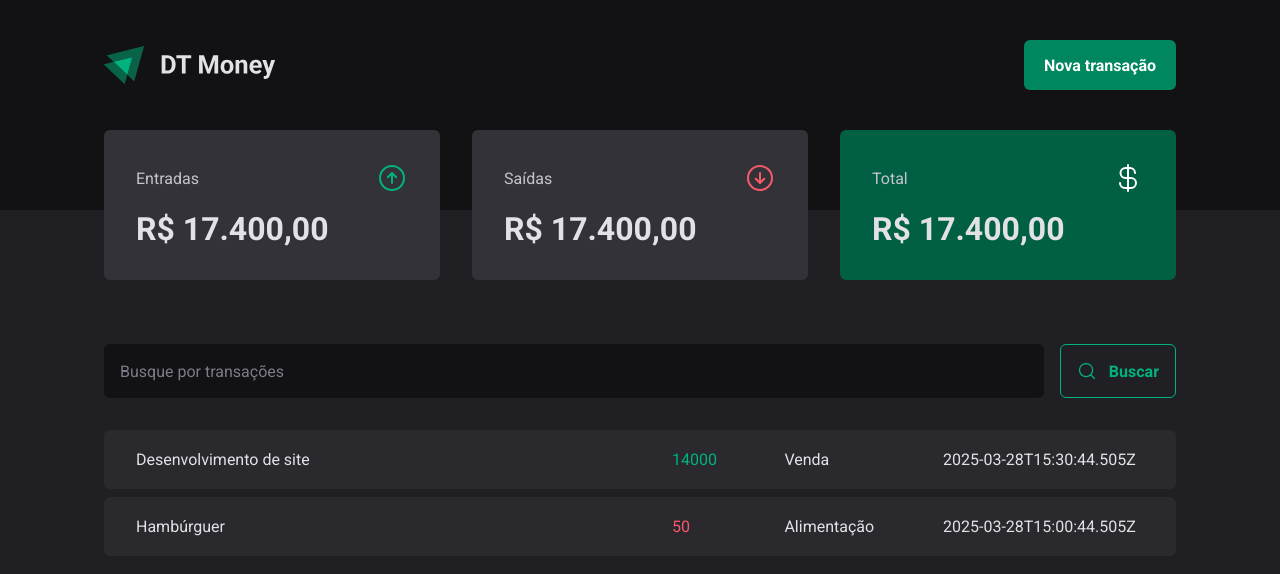
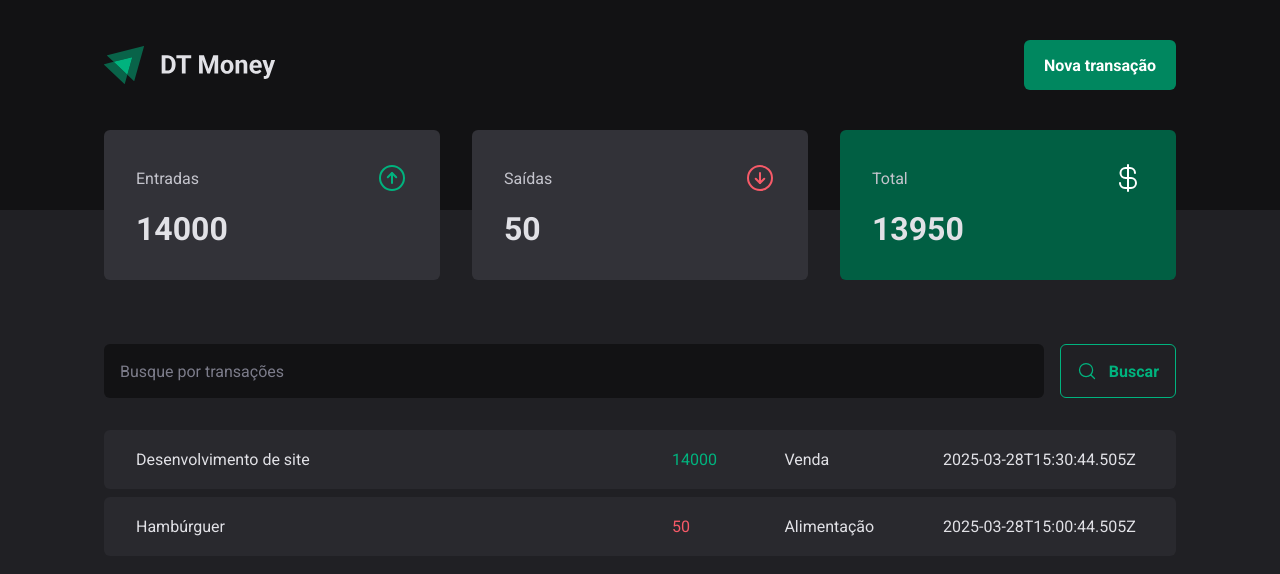
Before and after one commit to telesiago/Dondduu, a React (Vite) app: page / in a window 1280 px wide. Shown: the top 574 px of the page. Built offline with nearby package versions, Linux system fonts and the light colour scheme; data requests are answered from the project's data file.

Commit message:
Calculating transaction summary

```diff
--- a/src/components/Summary/index.tsx
+++ b/src/components/Summary/index.tsx
@@ -5,7 +5,24 @@
 
  export function Summary() {
   const { transactions } = useContext(TransactionsContext)
-  console.log(transactions);
+
+  const summary = transactions.reduce(
+    (acc, transaction)=> {
+      if(transaction.type === 'income'){
+        acc.income += transaction.price;
+        acc.total += transaction.price;
+      }else {
+        acc.outcome += transaction.price;
+        acc.total -= transaction.price;
+      }
+
+      return acc
+    },
+    {
+      income: 0,
+      outcome: 0,
+      total: 0
+    })
 
    return (
      <SummaryContainer>
@@ -15,7 +32,7 @@
            <ArrowCircleUp size={32} color="#00b37e" />
          </header>
 
-         <strong>R$ 17.400,00</strong>
+         <strong>{summary.income}</strong>
        </SummaryCard>
 
        <SummaryCard>
@@ -24,7 +41,7 @@
            <ArrowCircleDown size={32} color="#f75a68" />
          </header>
 
-         <strong>R$ 17.400,00</strong>
+         <strong>{summary.outcome}</strong>
        </SummaryCard>
 
        <SummaryCard variant="green">
@@ -33,7 +50,7 @@
            <CurrencyDollar size={32} color="#fff" />
          </header>
 
-         <strong>R$ 17.400,00</strong>
+         <strong>{summary.total}</strong>
        </SummaryCard>
      </SummaryContainer>
    );
```
